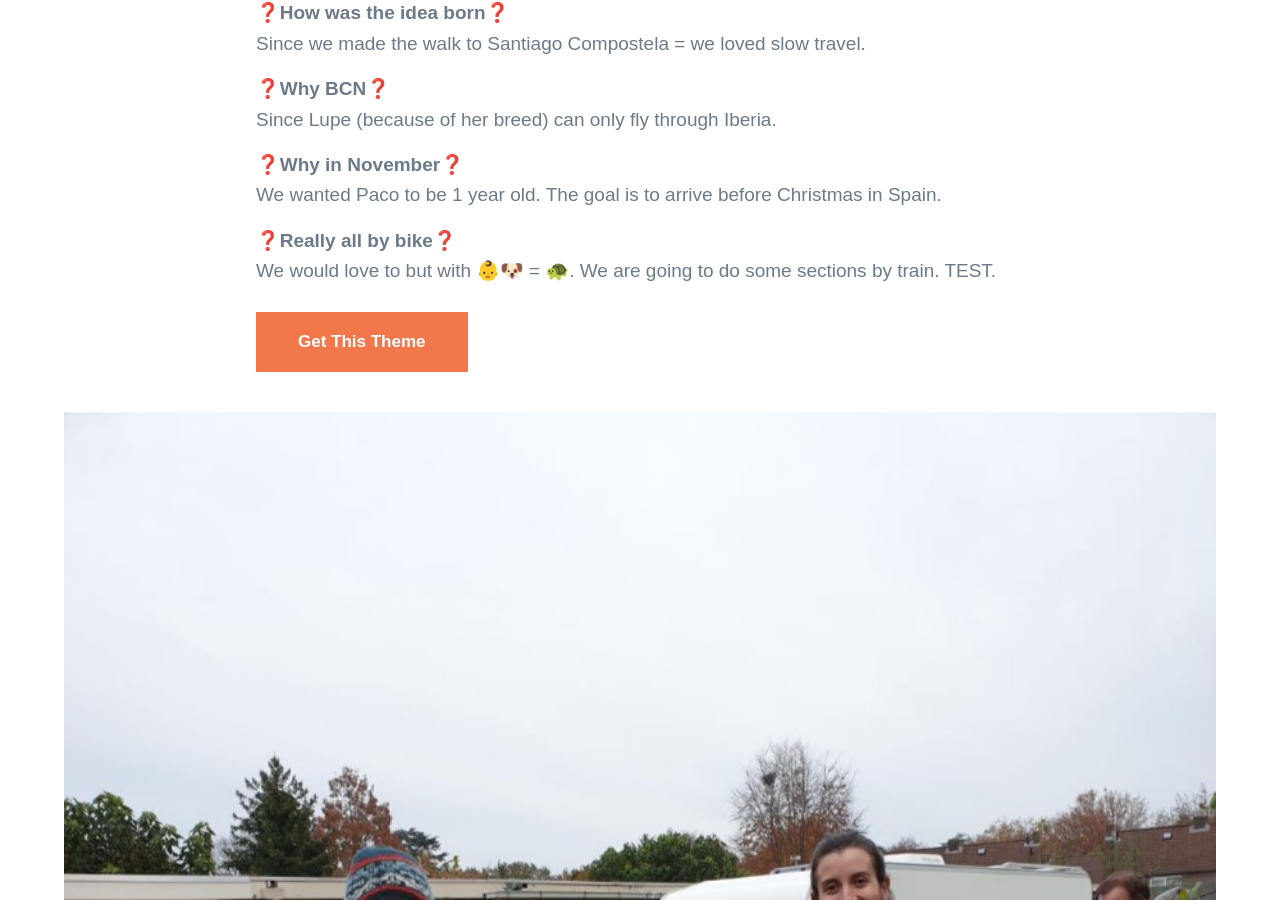
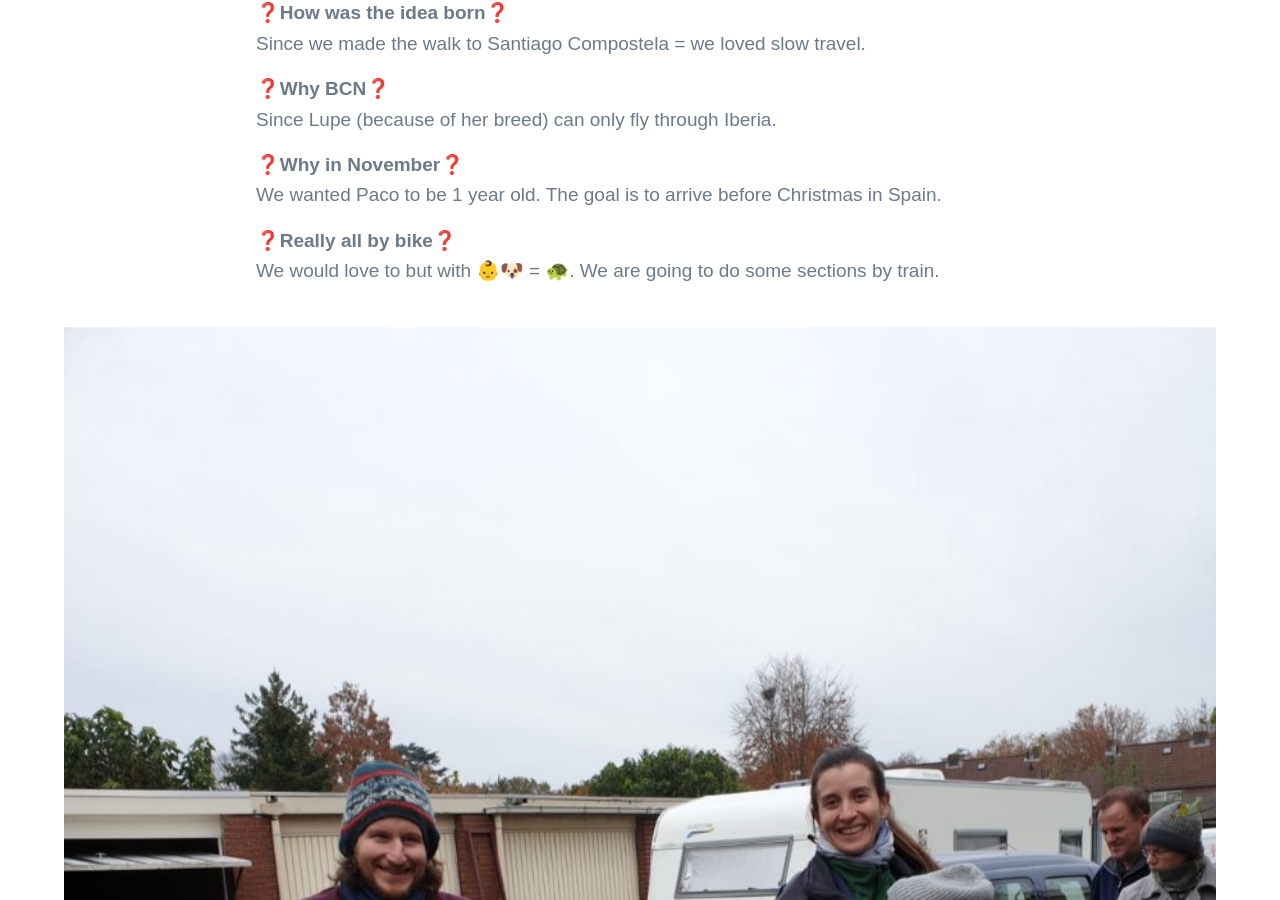
Before and after one commit to allanpcampbell/allanpcampbell.github.io, a Jekyll site: the page built from _posts/2019-11-17-we-are-out.md, in a window 1280 px wide and 900 px high, scrolled down 925 px. Built offline with Jekyll 4.4.1, drawn with Linux system fonts in a browser that asks for light colours; nearby versions of some CDN libraries; some web fonts are replaced.

Commit message:
Update 2019-11-17-we-are-out.md

```diff
--- a/_posts/2019-11-17-we-are-out.md
+++ b/_posts/2019-11-17-we-are-out.md
@@ -27,9 +27,7 @@ Since Lupe (because of her breed) can only fly through Iberia.
 We wanted Paco to be 1 year old. The goal is to arrive before Christmas in Spain.
 
 ❓**Really all by bike**❓ <br>
-We would love to but with 👶🐶 = 🐢. We are going to do some sections by train. TEST.
-
-<a href="https://jekyllthemes.io/theme/duet-portfolio-jekyll-theme" class="button button--large">Get This Theme</a>
+We would love to but with 👶🐶 = 🐢. We are going to do some sections by train.
 
 
 <div class="gallery" data-columns="1">
```
